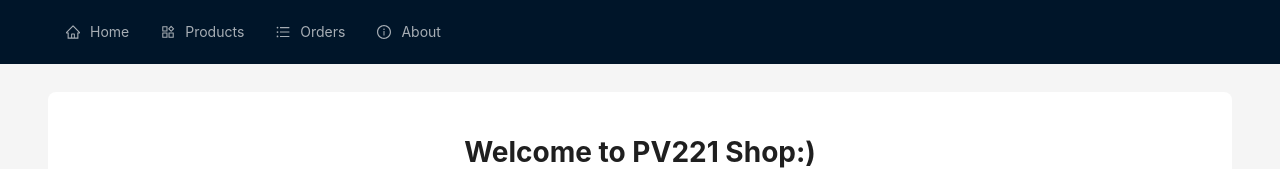
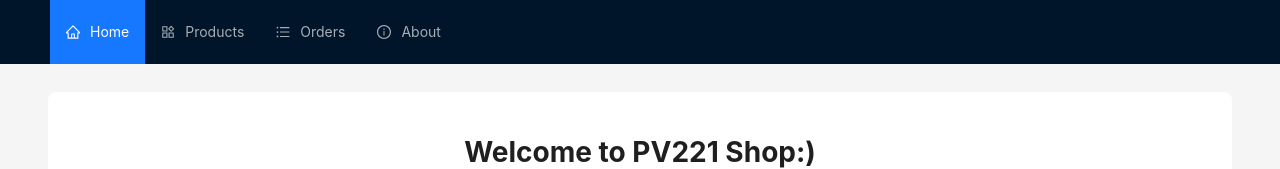
Before and after one commit to vladtymo/React-TypeScript-PV221, a React (Create React App) app: page / in a window 1280 px wide. Shown: the top 169 px of the page. Built offline with nearby package versions, Linux system fonts and the light colour scheme; the HTML template or start-up script is replaced by a standard one.

Commit message:
Minor fixes

```diff
--- a/src/components/Header.tsx
+++ b/src/components/Header.tsx
@@ -1,6 +1,7 @@
 import { HomeOutlined, InfoCircleOutlined, ProductOutlined, UnorderedListOutlined } from '@ant-design/icons';
 import { Layout as LayoutAntd, Menu, MenuProps } from 'antd';
-import { Link } from 'react-router-dom';
+import { useEffect, useState } from 'react';
+import { Link, useLocation } from 'react-router-dom';
 
 const { Header: HeaderAntd } = LayoutAntd;
 
@@ -30,13 +31,25 @@ const menuItems: MenuItem[] = [
 ]
 
 const Header: React.FC = () => {
+
+    let location = useLocation();
+    const [current, setCurrent] = useState<string>(location.pathname);
+
+    useEffect(() => {
+        if (location) {
+            if (current !== location.pathname) {
+                setCurrent(location.pathname);
+            }
+        }
+    }, [location, current]);
+
     return (
         <HeaderAntd style={{ display: 'flex', alignItems: 'center' }}>
             <div className="demo-logo" />
             <Menu
                 theme="dark"
                 mode="horizontal"
-                // defaultSelectedKeys={['2']}
+                selectedKeys={[current]}
                 items={menuItems}
                 style={{ flex: 1, minWidth: 0 }}
             />
--- a/src/components/ProductForm.tsx
+++ b/src/components/ProductForm.tsx
@@ -91,6 +91,9 @@ const ProductForm: React.FC = () => {
         // set correct image file
         return e?.file.originFileObj;
     };
+    const normDescription = (e: any) => {
+        return e.target.value == "" ? null : e.target.value;
+    }
 
     return (
         <>
@@ -150,11 +153,6 @@ const ProductForm: React.FC = () => {
                     <Form.Item<FieldType>
                         name="discount"
                         label="Discount"
-                        rules={[
-                            {
-                                required: true,
-                            },
-                        ]}
                         style={{
                             flexGrow: 1
                         }}
@@ -204,6 +202,7 @@ const ProductForm: React.FC = () => {
                 <Form.Item
                     name="description"
                     label="Description"
+                    getValueFromEvent={normDescription}
                     initialValue={null}>
                     <TextArea rows={4}
                         placeholder="Enter product description"
```
Also changed, not shown: 1 other file (tests, documents, lock files or other folders).
